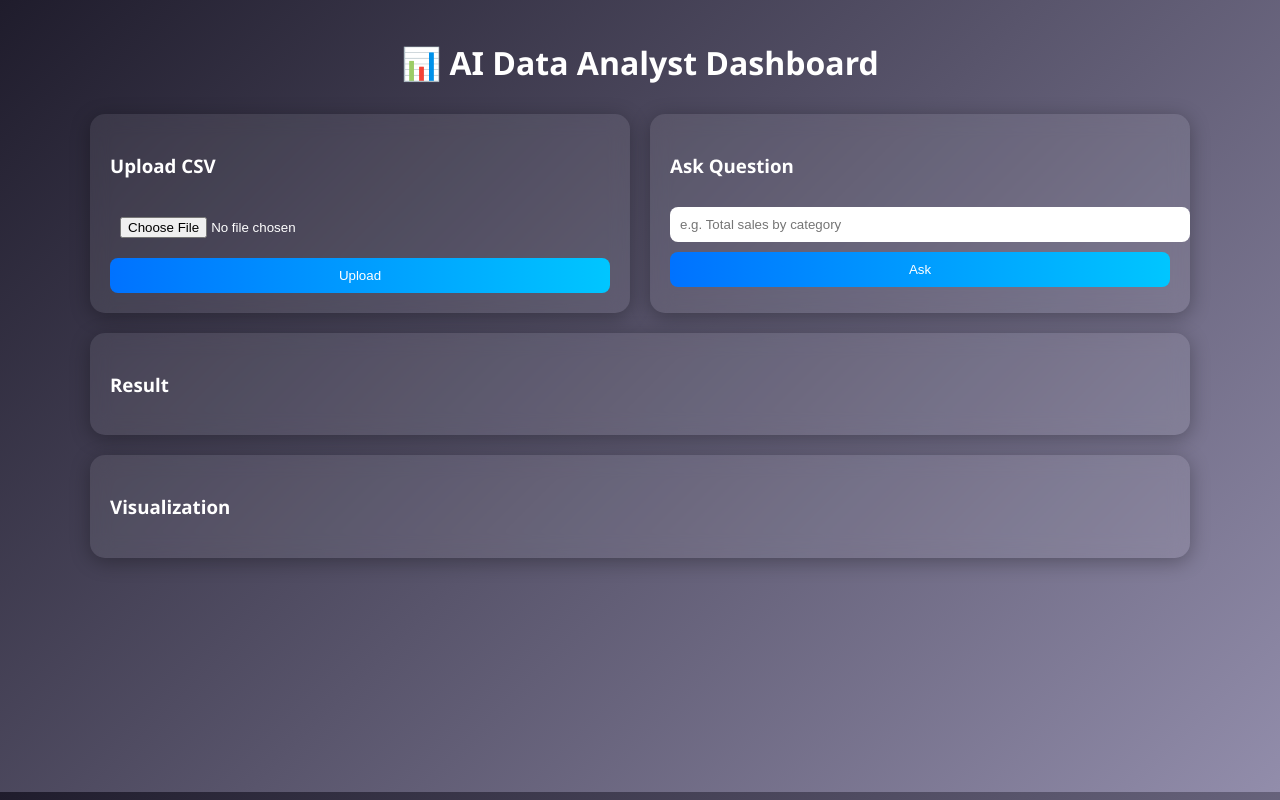
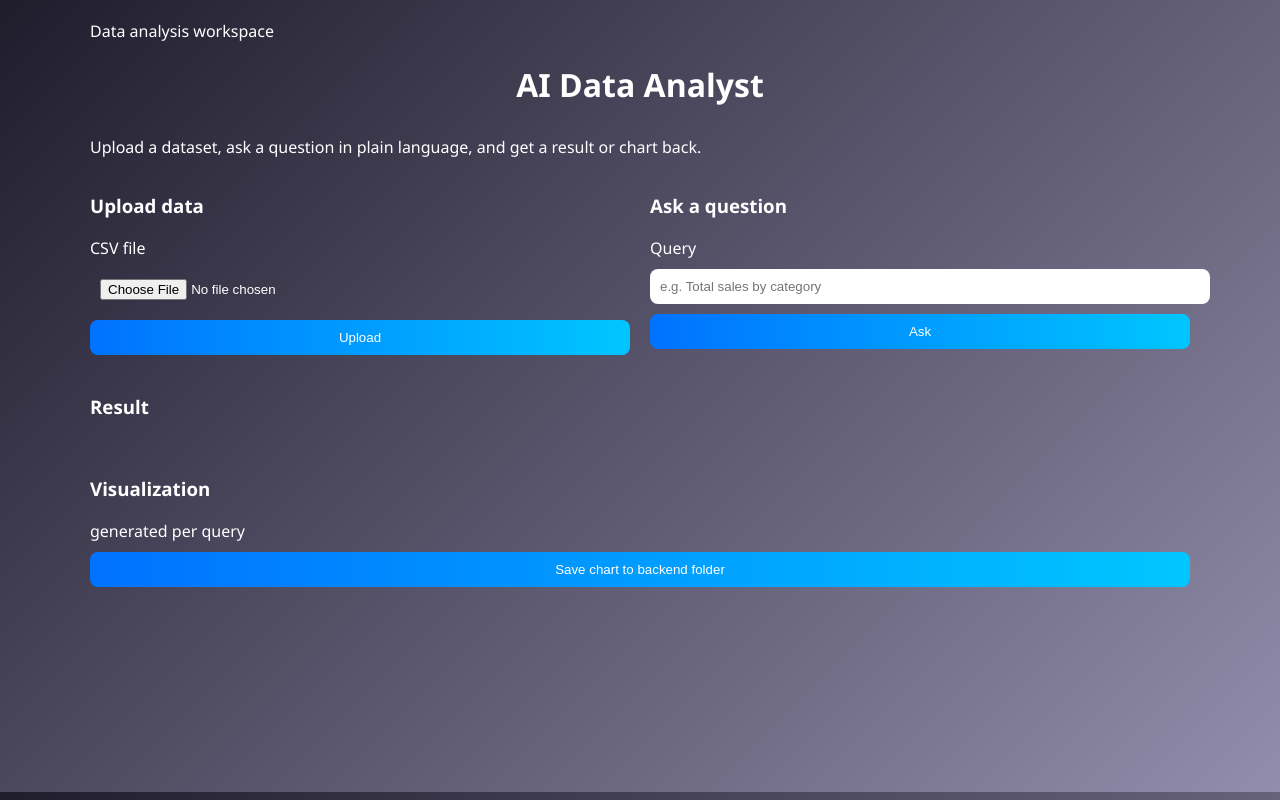
Before and after one commit to Ayusht20/Ai-data-analysis-Project, a plain HTML site: page frontend/index.html in a window 1280 px wide. Drawn offline with Linux system fonts and the light colour scheme.

Commit message:
Updated the index page of frontend

```diff
--- a/frontend/index.html
+++ b/frontend/index.html
@@ -1,7 +1,12 @@
 <!DOCTYPE html>
-<html>
+<html lang="en">
 <head>
-    <title>AI Dashboard</title>
+<meta charset="UTF-8">
+<meta name="viewport" content="width=device-width, initial-scale=1.0">
+<title>AI Data Analyst</title>
+<link rel="preconnect" href="https://fonts.googleapis.com">
+<link rel="preconnect" href="https://fonts.gstatic.com" crossorigin>
+<link href="https://fonts.googleapis.com/css2?family=Space+Grotesk:wght@400;500;600;700&family=IBM+Plex+Mono:wght@400;500;600&display=swap" rel="stylesheet">
 <link rel="stylesheet" href="style.css">
 </head>
 
@@ -9,34 +14,54 @@
 
 <div class="container">
 
-    <h1>📊 AI Data Analyst Dashboard</h1>
+  <header>
+    <div class="eyebrow"><span class="status-dot"></span>Data analysis workspace</div>
+    <h1>AI Data Analyst</h1>
+    <p>Upload a dataset, ask a question in plain language, and get a result or chart back.</p>
+  </header>
 
   <div class="grid">
 
     <!-- Upload -->
-        <div class="card">
-            <h3>Upload CSV</h3>
+    <div class="panel">
+      <div class="panel-head">
+        <span class="dot"></span>
+        <h3>Upload data</h3>
+      </div>
+      <label class="field-label" for="file">CSV file</label>
       <input type="file" id="file">
       <button onclick="uploadFile()">Upload</button>
     </div>
 
     <!-- Query -->
-        <div class="card">
-            <h3>Ask Question</h3>
+    <div class="panel">
+      <div class="panel-head">
+        <span class="dot"></span>
+        <h3>Ask a question</h3>
+      </div>
+      <label class="field-label" for="query">Query</label>
       <input type="text" id="query" placeholder="e.g. Total sales by category">
       <button onclick="askQuery()">Ask</button>
     </div>
 
     <!-- Result -->
-        <div class="card full">
+    <div class="panel full">
+      <div class="panel-head">
+        <span class="dot"></span>
         <h3>Result</h3>
+      </div>
       <div id="result"></div>
     </div>
 
     <!-- Charts -->
-        <div class="card full">
+    <div class="panel full">
+      <div class="panel-head">
+        <span class="dot"></span>
         <h3>Visualization</h3>
+        <span>generated per query</span>
+      </div>
       <div id="chartContainer"></div>
+      <button class="secondary" onclick="getChart()">Save chart to backend folder</button>
     </div>
 
   </div>
```
Lines whose indentation alone changed are shown as unchanged.
